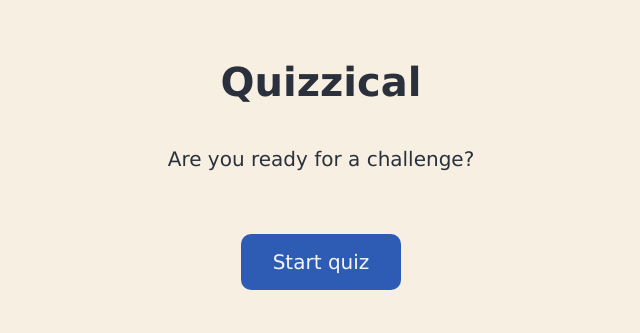
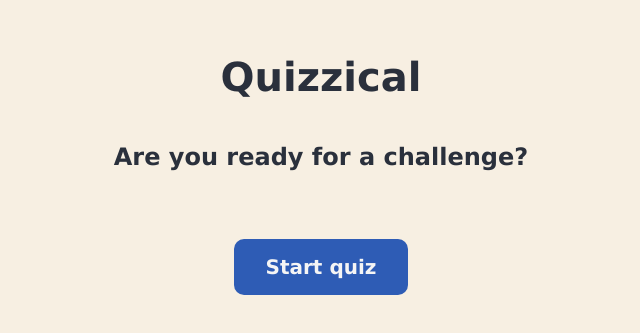
Before and after one commit to AlenaTih/Quiz-App, a React (Vite) app: page / in a window 1280 px wide. Shown: the part 193-526 px from the top of the page, without its empty margins (319-959 px from the left). Built offline with nearby package versions, Linux system fonts and the light colour scheme.

Commit message:
Update Start, and buttons

```diff
--- a/src/App.css
+++ b/src/App.css
@@ -10,8 +10,9 @@
 }
 
 .start-text {
-  font-size: 1.125rem;
+  font-size: 1.25rem;
   text-align: center;
+  font-weight: 700;
   margin-top: 2rem;
 }
 
@@ -138,6 +139,7 @@ input[type="radio"] {
   background-color: #2E5CB5;
   font-family: inherit;
   font-size: 1.125rem;
+  font-weight: 700;
   padding: 1rem 2rem;
   margin-top: 2.5rem;
   border: none;
@@ -150,6 +152,7 @@ input[type="radio"] {
   background-color: #2E5CB5;
   font-family: inherit;
   font-size: 1rem;
+  font-weight: 550;
   padding: 1rem 2rem;
   border: none;
   border-radius: 0.625rem;
@@ -161,6 +164,7 @@ input[type="radio"] {
   background-color: #2E5CB5;
   font-family: inherit;
   font-size: 1rem;
+  font-weight: 550;
   padding: 1rem 2rem;
   border: none;
   border-radius: 0.625rem;
@@ -194,7 +198,7 @@ input[type="radio"] {
   }
 
   .start-text {
-    font-size: 1.25rem;
+    font-size: 1.5rem;
   }
 
   .score-text {
@@ -231,4 +235,5 @@ input[type="radio"] {
 
 
   /* Links */
+
 }
```
Lines whose indentation alone changed are shown as unchanged.
